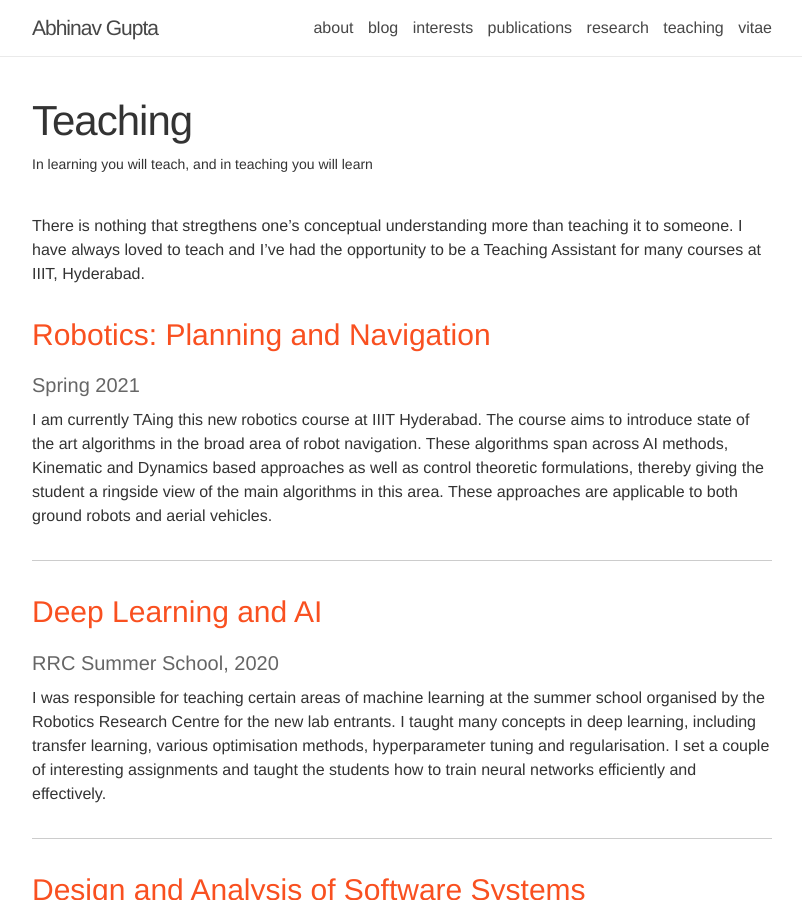
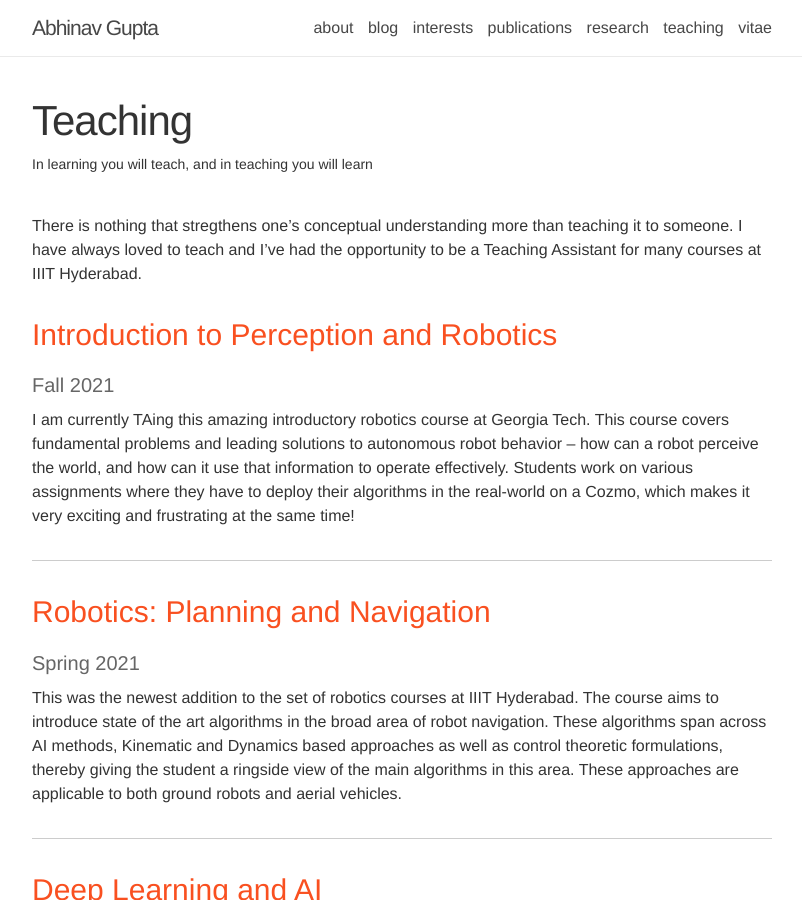
Before and after one commit to BonJovi1/bonjovi1.github.io, a Jekyll site: the page built from _pages/teaching.md, in a window 1280 px wide and 900 px high. Shown: the whole window, without its empty margins (238-1040 px from the left). Built offline with Jekyll 4.4.1, drawn with Linux system fonts in a browser that asks for light colours; nearby versions of some CDN libraries.

Commit message:
updating resume

```diff
--- a/_pages/teaching.md
+++ b/_pages/teaching.md
@@ -6,12 +6,20 @@ heading: Teaching
 description: "In learning you will teach, and in teaching you will learn"
 ---
 
-There is nothing that stregthens one's conceptual understanding more than teaching it to someone. I have always loved to teach and I've had the opportunity to be a Teaching Assistant for many courses at IIIT, Hyderabad.
+There is nothing that stregthens one's conceptual understanding more than teaching it to someone. I have always loved to teach and I've had the opportunity to be a Teaching Assistant for many courses at IIIT Hyderabad.
+
+### Introduction to Perception and Robotics
+#### Fall 2021
+
+I am currently TAing this amazing introductory robotics course at Georgia Tech. This course covers fundamental problems and leading solutions to autonomous robot behavior –
+how can a robot perceive the world, and how can it use that information to operate effectively. Students work on various assignments where they have to deploy their algorithms in the real-world on a Cozmo, which makes it very exciting and frustrating at the same time!
+
+***
 
 ### Robotics: Planning and Navigation
 #### Spring 2021
 
-I am currently TAing this new robotics course at IIIT Hyderabad. The course aims to introduce state of the art algorithms in the broad area of robot navigation. These algorithms span across AI methods, Kinematic and Dynamics based approaches as well as control theoretic formulations, thereby giving the student a ringside view of the main algorithms in this area. These approaches are applicable to both ground robots and aerial vehicles.
+This was the newest addition to the set of robotics courses at IIIT Hyderabad. The course aims to introduce state of the art algorithms in the broad area of robot navigation. These algorithms span across AI methods, Kinematic and Dynamics based approaches as well as control theoretic formulations, thereby giving the student a ringside view of the main algorithms in this area. These approaches are applicable to both ground robots and aerial vehicles.
 
 ***
 
```
Also changed, not shown: _pages/about.md (+2 -2 lines), 3 other files.
